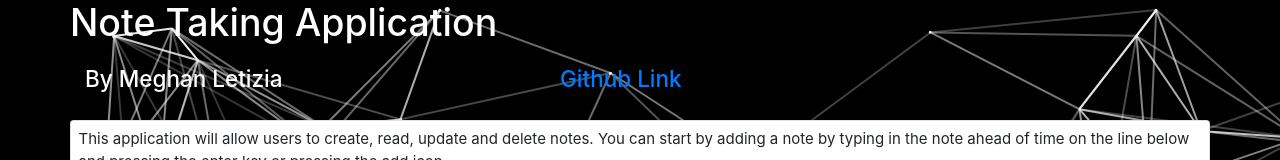
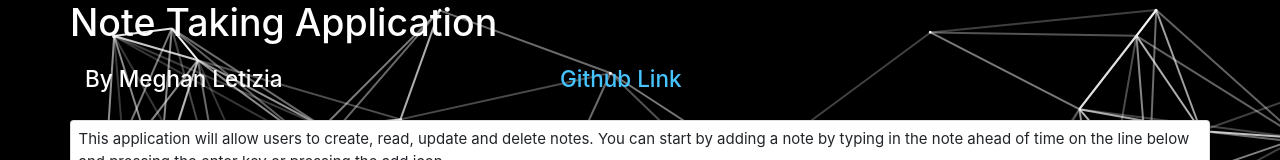
Before and after one commit to megletizia/note-taking-app, a React (Create React App) app: page / in a window 1280 px wide. Shown: the top 160 px of the page. Built offline with nearby package versions, Linux system fonts and the light colour scheme.

Commit message:
changed the color of github link to match

```diff
--- a/public/index.html
+++ b/public/index.html
@@ -7,47 +7,20 @@
       content="width=device-width, initial-scale=1, shrink-to-fit=no"
     />
     <meta name="theme-color" content="#000000" />
-    <!--
-      manifest.json provides metadata used when your web app is installed on a
-      user's mobile device or desktop. See https://developers.google.com/web/fundamentals/web-app-manifest/
-    -->
+
     <link rel="manifest" href="%PUBLIC_URL%/manifest.json" />
-    <link rel="shortcut icon" href="%PUBLIC_URL%/favicon.ico" />
     <link
       rel="stylesheet"
       href="https://cdnjs.cloudflare.com/ajax/libs/font-awesome/4.7.0/css/font-awesome.min.css"
     />
-
-    <!--
-      Notice the use of %PUBLIC_URL% in the tags above.
-      It will be replaced with the URL of the `public` folder during the build.
-      Only files inside the `public` folder can be referenced from the HTML.
-
-      Unlike "/favicon.ico" or "favicon.ico", "%PUBLIC_URL%/favicon.ico" will
-      work correctly both with client-side routing and a non-root public URL.
-      Learn how to configure a non-root public URL by running `npm run build`.
-    -->
-    <!-- Compiled and minified CSS -->
-    <!-- Compiled and minified CSS -->
     <link
       rel="stylesheet"
       href="https://cdnjs.cloudflare.com/ajax/libs/materialize/1.0.0/css/materialize.min.css"
     />
-    <title>React App</title>
+    <title>React Note App- Letizia</title>
   </head>
   <body>
     <noscript>You need to enable JavaScript to run this app.</noscript>
     <div id="root"></div>
-    <div id="note"></div>
-    <!--
-      This HTML file is a template.
-      If you open it directly in the browser, you will see an empty page.
-
-      You can add webfonts, meta tags, or analytics to this file.
-      The build step will place the bundled scripts into the <body> tag.
-
-      To begin the development, run `npm start` or `yarn start`.
-      To create a production bundle, use `npm run build` or `yarn build`.
-    -->
   </body>
 </html>
--- a/src/App.js
+++ b/src/App.js
@@ -32,7 +32,7 @@ class App extends Component {
         <div className="row">
           <h4 className="white-text col-sm-5">By Meghan Letizia</h4>
           <a
-            className="col-sm-7"
+            className="col-sm-7 github"
             href="https://github.com/megletizia/note-taking-app"
           >
             <h4>Github Link</h4>
--- a/src/index.css
+++ b/src/index.css
@@ -62,3 +62,6 @@ body {
 .note-content {
   height: 100%;
 }
+.github {
+  color: rgb(70, 196, 255);
+}
```
